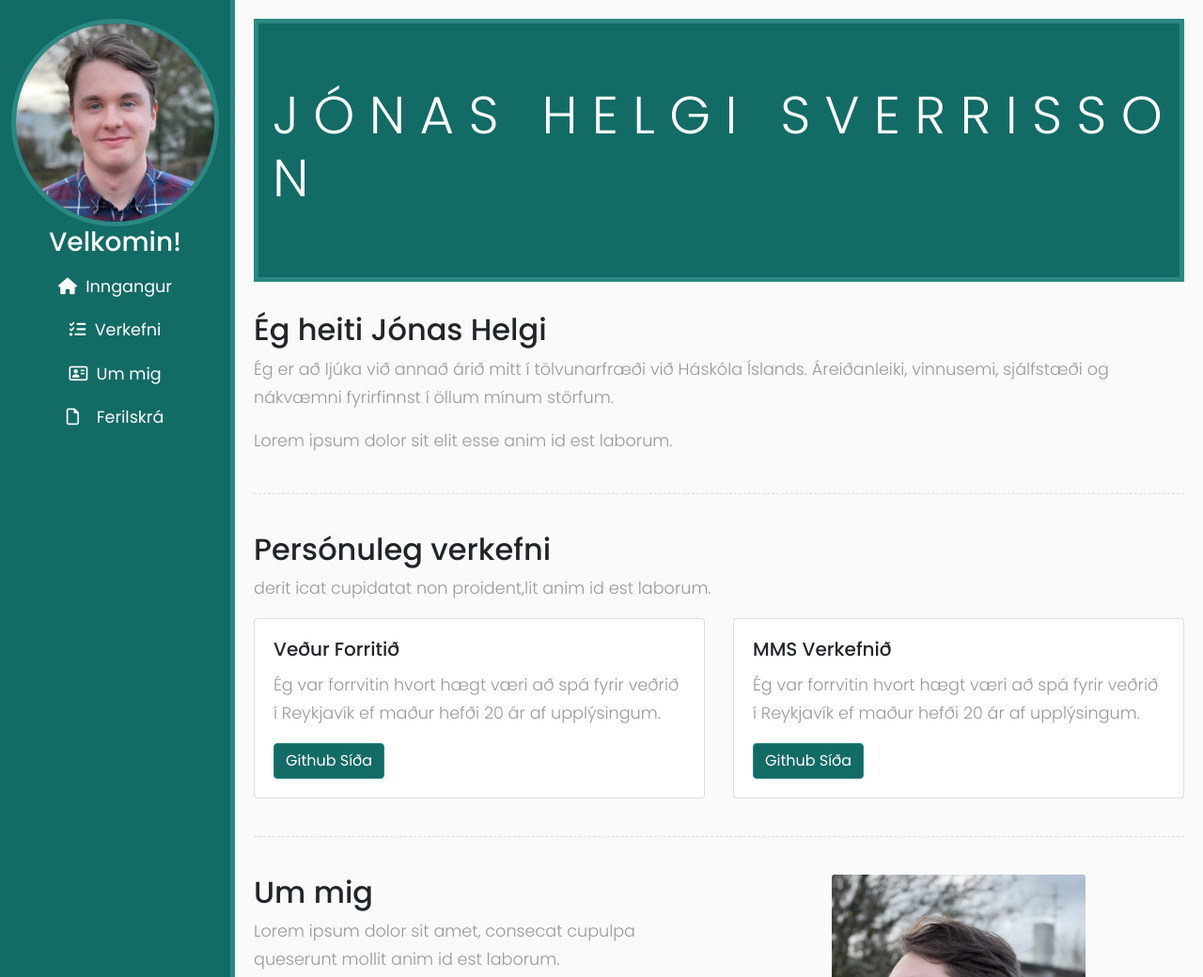
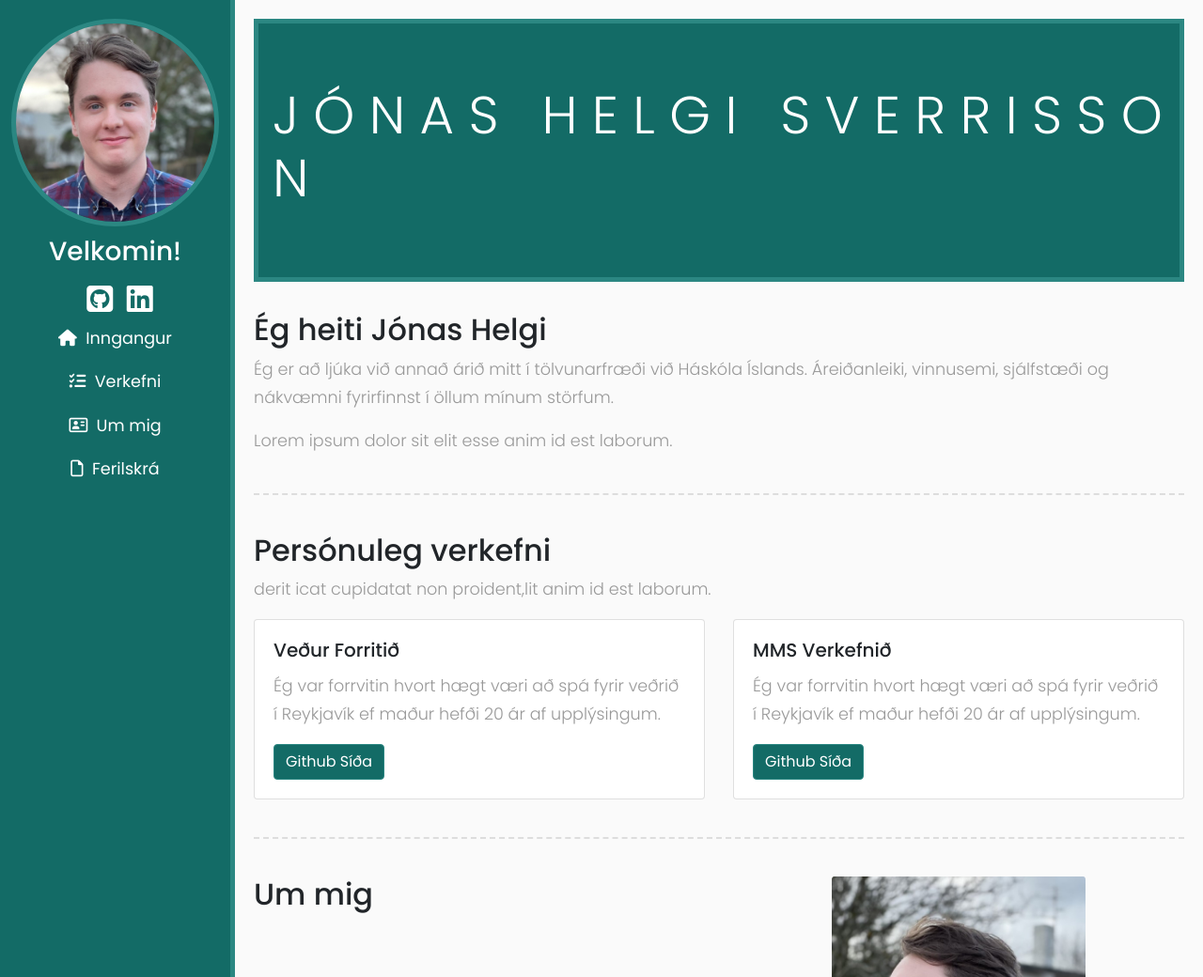
Before and after one commit to IceJonas/JonasPortfolio, a plain HTML site: page index.html in a window 1280 px wide. Shown: the top 1040 px of the page at 94% size. Drawn offline with nearby package versions, Linux system fonts and the light colour scheme.

Commit message:
17.03 add more font awsome logos

```diff
--- a/index.html
+++ b/index.html
@@ -15,7 +15,11 @@
         <nav id="sidebar">
             <ul class="list-unstyled components sidebar-content">
                 <img class="img-head" src="img/JonasFerilskramynd.jpg" alt="JonasHelgi">
-                <h3>Velkomin!</h3>
+                <h3 class="h3-head">Velkomin!</h3>
+                <div class="sidebar-logo">
+                    <a class="sidebar-logo-link"href="https://github.com/IceJonas" target="_blank"><i class="fab fa-github-square fa-2x"></i></a>
+                    <a href="https://www.linkedin.com/in/jonas-helgi-sverrisson-87252a1bb/" target="_blank"><i class="fab fa-linkedin fa-2x"></i></a>
+                </div>
                 <li>
                     <a href="#inngangur"><i class="fas fa-home"></i> &nbsp;Inngangur</a>
                 </li>
@@ -26,7 +30,7 @@
                     <a href="#umMig"><i class="far fa-address-card"></i> &nbsp;Um mig</a>
                 </li>
                 <li>
-                    <a href="#ferilskra"><i class="far fa-file"></i> &nbsp;&nbsp; Ferilskrá</a>
+                    <a href="#ferilskra"><i class="far fa-file"></i> &nbsp;Ferilskrá</a>
                 </li>
             </ul>
         </nav>
@@ -74,7 +78,7 @@
             <div class="row">
                 <div class="col-6 ">
                     <h2 id="umMig">Um mig</h2>
-                    <p>Lorem ipsum dolor sit amet, consecat cupulpa queserunt mollit anim id est laborum.</p>
+                    <p></p>
                 </div>
                 <div class="col-6 img-about-container">
                     <img class="img-about" src="img/AukaMynd.jpg" alt="">
--- a/style.css
+++ b/style.css
@@ -55,7 +55,7 @@ a:focus {
 .line {
     width: 100%;
     height: 1px;
-    border-bottom: 1px dashed #ddd;
+    border-bottom: 2px dashed #ddd;
     margin: 40px 0;
 }
 
@@ -122,6 +122,14 @@ ul ul a {
     text-align: center;
 }
 
+.sidebar-logo-link {
+    margin: 10px;
+}
+
+.h3-head {
+    padding: 10px;
+}
+
 /* Content */
 #content {
     width: 100%;
```
